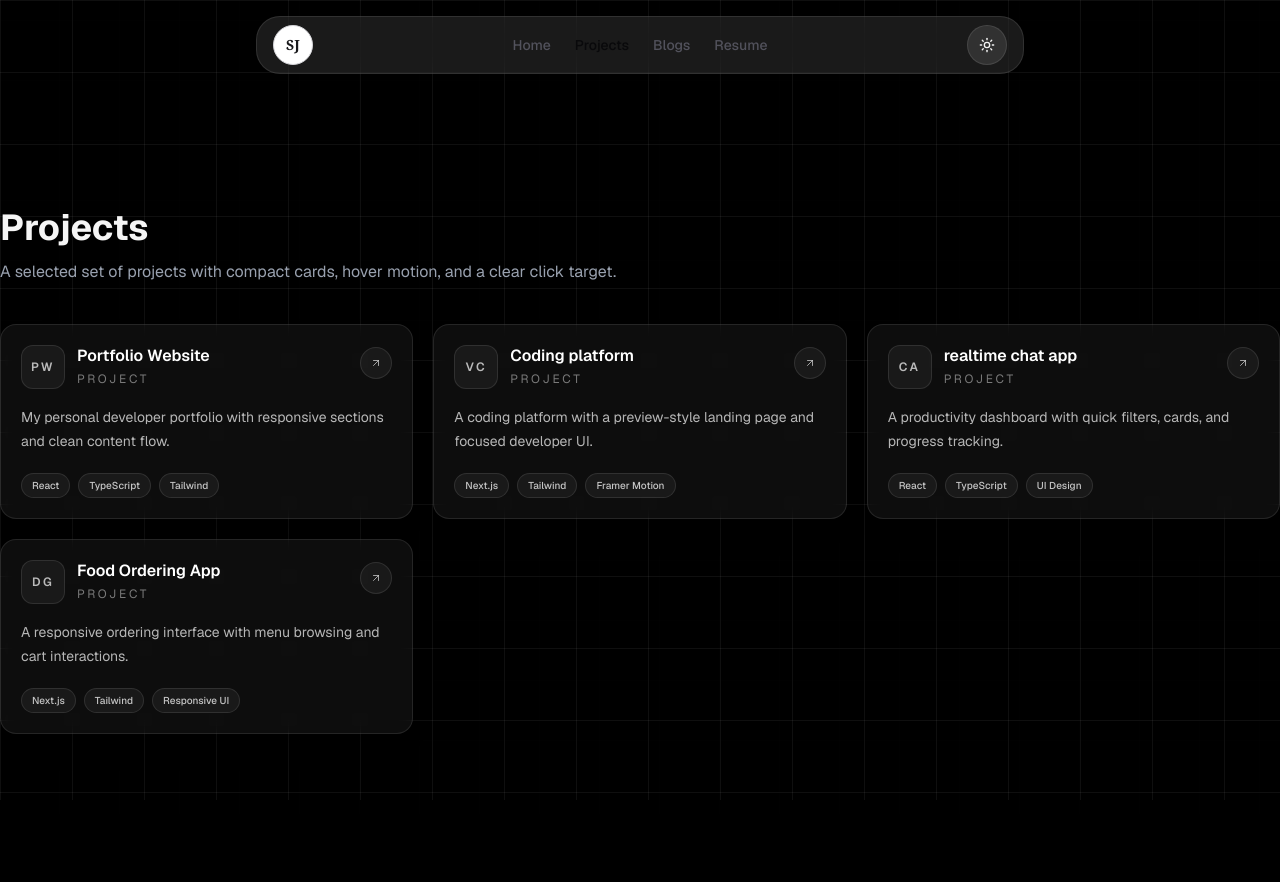
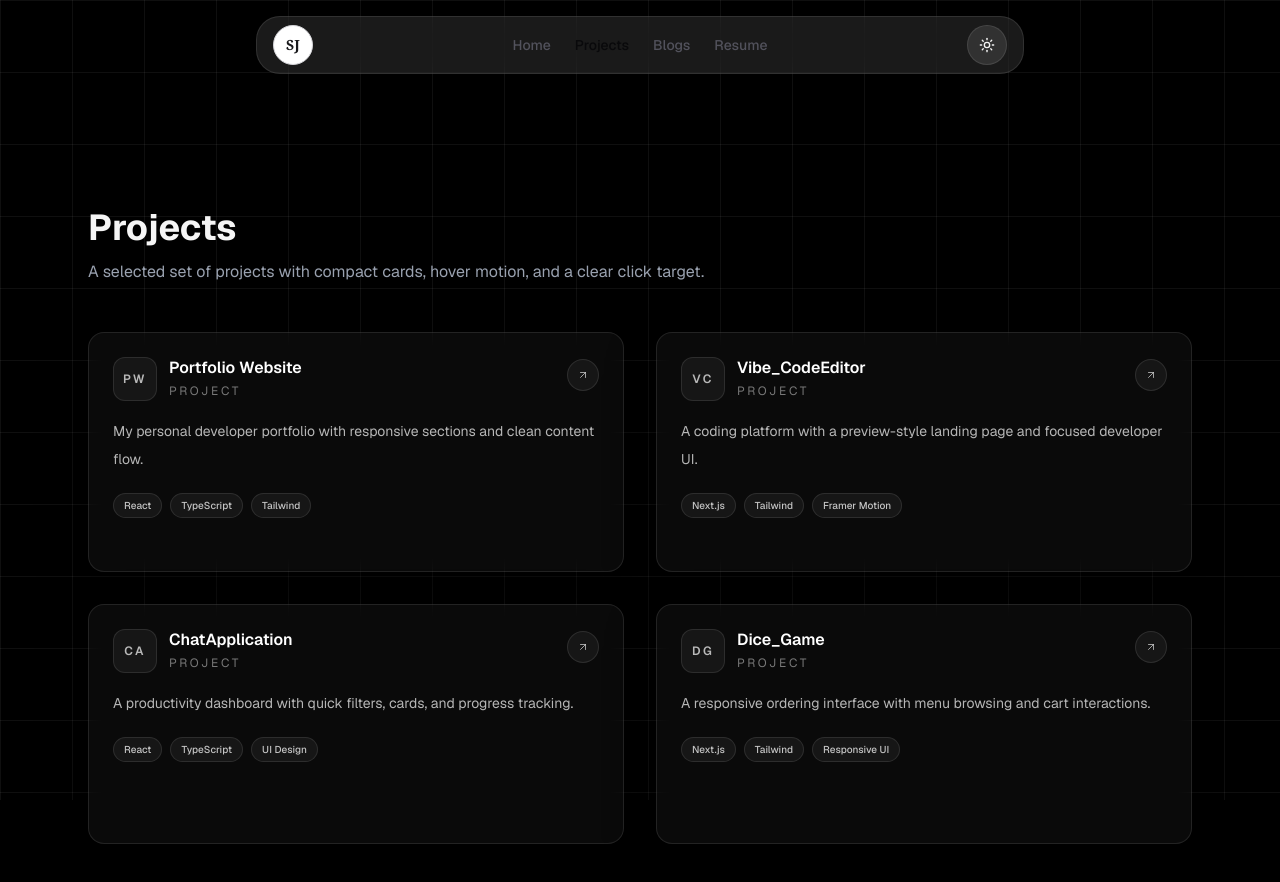
Before and after one commit to Jain4556/sunil-portfolio, a Next.js app: page /projects in a window 1280 px wide. Shown: the top 882 px of the page. Before the commit the page ends 814 px from the top, so only its background shows below. Built offline with nearby package versions, Linux system fonts and the light colour scheme.

Commit message:
updated_projectcardandlayoutsection

```diff
--- a/src/app/globals.css
+++ b/src/app/globals.css
@@ -1,9 +1,9 @@
 @import "tailwindcss";
 
 :root {
-  --background: #000000;
-  --foreground: #f5f5f5;
-  --grid-line: rgba(255, 255, 255, 0.06);
+  --background: #ffffff;
+  --foreground: #18181b;
+  --grid-line: rgba(0, 0, 0, 0.08);
 }
 
 html.dark {
@@ -13,44 +13,22 @@ html.dark {
 }
 
 html {
-  color-scheme: dark;
   min-height: 100%;
   background-color: var(--background);
-  background-repeat: no-repeat;
-  background-attachment: fixed;
-  background-size: cover;
+  color-scheme: light;
 }
 
 html.dark {
   color-scheme: dark;
 }
 
-html:not(.dark) {
-  --grid-line: rgba(255, 255, 255, 0.045);
-}
-
 body {
   background-color: var(--background);
-  background-image:
-    linear-gradient(rgba(0, 0, 0, 0.94), rgba(0, 0, 0, 0.94)),
-    repeating-linear-gradient(
-      0deg,
-      transparent 0,
-      transparent 59px,
-      var(--grid-line) 59px,
-      var(--grid-line) 60px
-    ),
-    repeating-linear-gradient(
-      90deg,
-      transparent 0,
-      transparent 59px,
-      var(--grid-line) 59px,
-      var(--grid-line) 60px
-    );
-  background-repeat: no-repeat;
-  background-attachment: fixed, fixed, fixed;
-  background-size: cover, 60px 60px, 60px 60px;
   color: var(--foreground);
+  min-height: 100vh;
   font-family: var(--font-geist-sans), Arial, Helvetica, sans-serif;
-  min-height: 100vh;
+
+  transition:
+    background-color 0.3s ease,
+    color 0.3s ease;
 }
--- a/src/app/layout.tsx
+++ b/src/app/layout.tsx
@@ -31,7 +31,7 @@ export default function RootLayout({
       suppressHydrationWarning
       className={`${geistSans.variable} ${geistMono.variable} h-full antialiased`}
     >
-      <body className="min-h-full transition-colors duration-300">
+   <body className="min-h-full bg-white text-zinc-900 transition-colors duration-300 dark:bg-black dark:text-white">
         <ThemeProvider>
             <BackgroundGrid/>
           <Navbar />
--- a/src/app/projects/page.tsx
+++ b/src/app/projects/page.tsx
@@ -3,13 +3,13 @@ import ProjectCard from "@/components/ProjectCard";
 
 export default function Projects() {
   return (
-    <div className="container py-20">
+   <div className="mx-auto max-w-6xl px-6 py-20">
       <h1 className="text-4xl font-bold">Projects</h1>
       <p className="mt-3 max-w-2xl text-gray-400">
         A selected set of projects with compact cards, hover motion, and a clear click target.
       </p>
 
-      <div className="mt-10 grid gap-4 sm:gap-5 md:grid-cols-2 xl:grid-cols-3">
+   <div className="mt-12 grid grid-cols-1 gap-8 md:grid-cols-2">
         {projects.map((p, i) => (
           <ProjectCard key={i} project={p} compact />
         ))}
--- a/src/components/BackgroundGrid.tsx
+++ b/src/components/BackgroundGrid.tsx
@@ -1,12 +1,32 @@
+"use client";
+
+import { useTheme } from "next-themes";
+import { useEffect, useState } from "react";
+
 export default function BackgroundGrid() {
+  const { resolvedTheme } = useTheme();
+  const [mounted, setMounted] = useState(false);
+
+  useEffect(() => {
+    setMounted(true);
+  }, []);
+
+  if (!mounted) return null;
+
   return (
     <div
       className="fixed inset-0 pointer-events-none z-0"
       style={{
-        backgroundImage: `
-          linear-gradient(rgba(255,255,255,0.06) 1px, transparent 1px),
-          linear-gradient(90deg, rgba(255,255,255,0.06) 1px, transparent 1px)
-        `,
+        backgroundImage:
+          resolvedTheme === "dark"
+            ? `
+              linear-gradient(rgba(255,255,255,0.06) 1px, transparent 1px),
+              linear-gradient(90deg, rgba(255,255,255,0.06) 1px, transparent 1px)
+            `
+            : `
+              linear-gradient(rgba(0,0,0,0.08) 1px, transparent 1px),
+              linear-gradient(90deg, rgba(0,0,0,0.08) 1px, transparent 1px)
+            `,
         backgroundSize: "72px 72px",
       }}
     />
--- a/src/components/Hero.tsx
+++ b/src/components/Hero.tsx
@@ -116,13 +116,13 @@ export default function Hero() {
                 <div className="mb-4">
                   <p className="text-sm font-semibold text-zinc-500 dark:text-zinc-400">Find me on</p>
                   <div className="mt-2 flex gap-3">
-                    <a href="https://www.linkedin.com/in/sunil-jain-1308a12a9/" target="_blank" rel="noreferrer" className="inline-flex h-10 w-10 items-center justify-center rounded-full bg-zinc-900 text-white hover:scale-105 hover:bg-white hover:text-[#0A66C2]">
+                    <a href="https://www.linkedin.com/in/sunil-jain-1308a12a9/" target="_blank" rel="noreferrer" className="inline-flex h-10 w-10 items-center justify-center rounded-full bg-zinc-900 text-zinc-900 dark:text-white hover:scale-105 hover:bg-white hover:text-[#0A66C2]">
                       <FaLinkedin size={16} />
                     </a>
-                    <a href="https://github.com/Jain4556" target="_blank" rel="noreferrer" className="inline-flex h-10 w-10 items-center justify-center rounded-full bg-zinc-900 text-white hover:scale-105 hover:bg-white hover:text-[#181717]">
+                    <a href="https://github.com/Jain4556" target="_blank" rel="noreferrer" className="inline-flex h-10 w-10 items-center justify-center rounded-full bg-zinc-900 text-zinc-900 dark:text-white hover:scale-105 hover:bg-white hover:text-[#181717]">
                       <FaGithub size={16} />
                     </a>
-                    <a href="https://discord.com/users/your-id" target="_blank" rel="noreferrer" className="inline-flex h-10 w-10 items-center justify-center rounded-full bg-zinc-900 text-white hover:scale-105 hover:bg-white hover:text-[#5865F2]">
+                    <a href="https://discord.com/users/your-id" target="_blank" rel="noreferrer" className="inline-flex h-10 w-10 items-center justify-center rounded-full bg-zinc-900 text-zinc-900 dark:text-white   hover:scale-105 hover:bg-white hover:text-[#5865F2]">
                       <SiDiscord size={16} />
                     </a>
                   </div>
--- a/src/components/Navbar.tsx
+++ b/src/components/Navbar.tsx
@@ -16,6 +16,10 @@ export default function Navbar() {
   useEffect(() => {
     setMounted(true);
   }, []);
+
+  useEffect(() => {
+  console.log("Theme:", resolvedTheme);
+}, [resolvedTheme]);
 
   const links = [
     { href: "/", label: "Home" },
--- a/src/components/ProjectCard.tsx
+++ b/src/components/ProjectCard.tsx
@@ -28,8 +28,13 @@ export default function ProjectCard({ project, compact = false }: ProjectCardPro
     .join("");
 
   const cardClassName = [
-    "group block h-full rounded-2xl border border-white/10 bg-white/5 p-4 shadow-[0_16px_40px_-28px_rgba(0,0,0,0.45)] backdrop-blur-sm transition duration-200 hover:border-white/20 hover:bg-white/10 focus-visible:outline-none sm:p-5",
-  ].join(" ");
+  "group block h-full min-h-[240px] rounded-2xl border border-white/10 bg-white/[0.04] p-6 backdrop-blur-md",
+  "shadow-[0_20px_50px_rgba(0,0,0,0.35)]",
+  "transition-all duration-300",
+  "hover:-translate-y-1 hover:border-white/20 hover:bg-white/[0.07]",
+  "focus-visible:outline-none",
+].join(" ");
+
 
   const cardBody = (
     <div className="flex h-full flex-col gap-4">
@@ -54,9 +59,9 @@ export default function ProjectCard({ project, compact = false }: ProjectCardPro
         </span>
       </div>
 
-      <p className="line-clamp-2 text-sm leading-6 text-white/70">
-        {project.description}
-      </p>
+    <p className="line-clamp-3 text-sm leading-7 text-white/70">
+  {project.description}
+</p>
 
       <div className="flex flex-wrap gap-2 pt-1">
         {project.tech.map((tech: string, i: number) => (
--- a/src/data/projects.ts
+++ b/src/data/projects.ts
@@ -8,21 +8,21 @@ export const projects = [
   },
   {
     slug: "vibe-code",
-    title: "Coding platform",
+    title: "Vibe_CodeEditor",
     description: "A coding platform with a preview-style landing page and focused developer UI.",
     tech: ["Next.js", "Tailwind", "Framer Motion"],
     link: "https://github.com/Jain4556/vibe_editor",
   },
   {
     slug: "chat-application",
-    title: "realtime chat app",
+    title: "ChatApplication",
     description: "A productivity dashboard with quick filters, cards, and progress tracking.",
     tech: ["React", "TypeScript", "UI Design"],
     link: "https://fullstack-chat-app-6gt6.onrender.com/",
   },
   {
     slug: "dice-game",
-    title: "Food Ordering App",
+    title: "Dice_Game",
     description: "A responsive ordering interface with menu browsing and cart interactions.",
     tech: ["Next.js", "Tailwind", "Responsive UI"],
     link: "https://dicegame-ph.vercel.app/",
```
